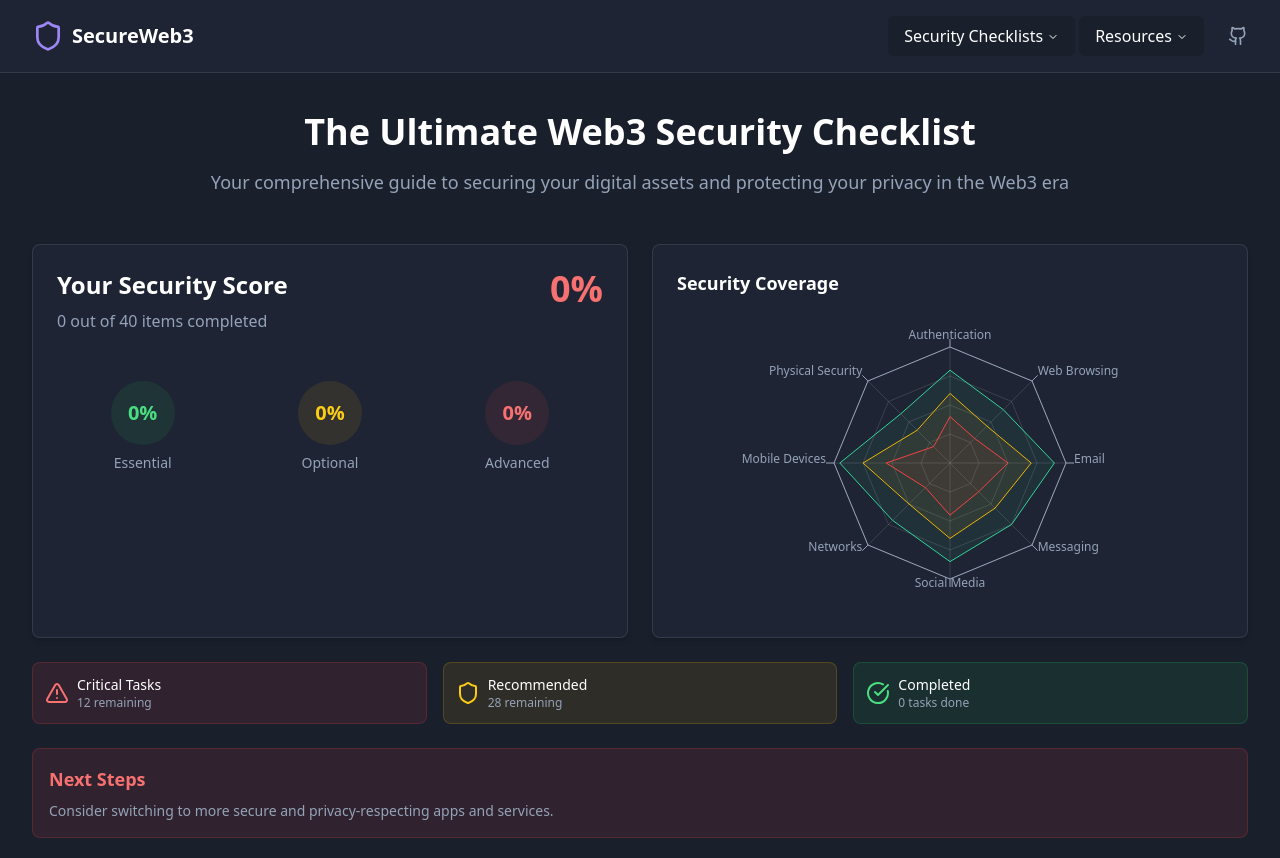
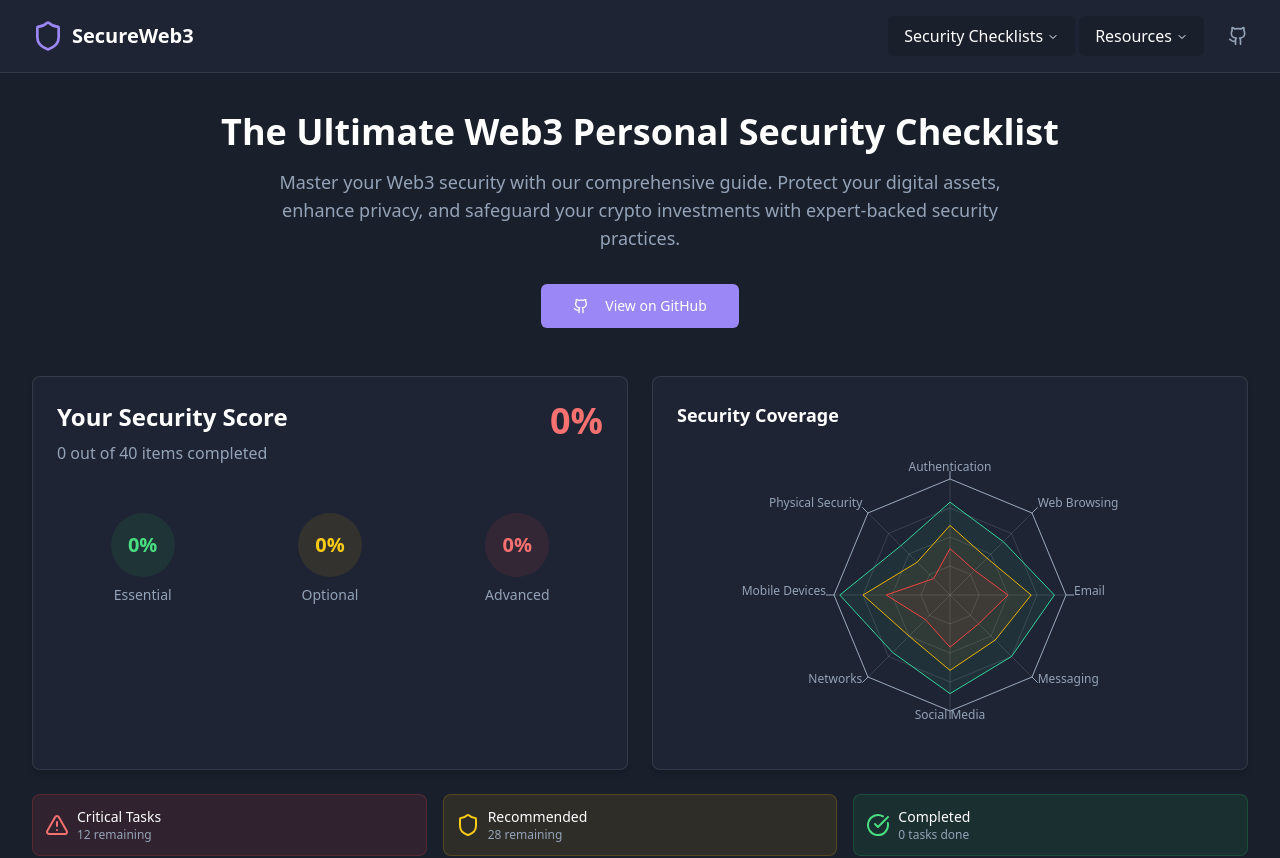
Before and after one commit to Raiders0786/digibastion, a React (Vite) app: page / in a window 1280 px wide. Shown: the top 858 px of the page. Built offline with nearby package versions, Linux system fonts and the light colour scheme.

Commit message:
Improve landing page SEO
Update landing page title and description for better SEO. Add a GitHub view CTA button.  Improve SEO for headings and add meta descriptions.

```diff
--- a/index.html
+++ b/index.html
@@ -4,10 +4,10 @@
   <head>
     <meta charset="UTF-8" />
     <meta name="viewport" content="width=device-width, initial-scale=1.0" />
-    <title>SecureQuest - Web3 Security Checklist & Guides</title>
-    <meta name="description" content="Comprehensive security guides, checklists, and best practices for Web3. Learn about wallet security, privacy protection, and blockchain safety." />
-    <meta name="keywords" content="Web3 security, blockchain security, crypto wallet protection, DeFi safety, NFT security, cryptocurrency privacy, Web3 privacy, blockchain privacy, crypto OPSEC" />
-    <meta name="author" content="SecureQuest" />
+    <title>The Ultimate Web3 Personal Security Checklist | Secure Your Digital Assets</title>
+    <meta name="description" content="Comprehensive Web3 personal security checklist and guide. Learn how to protect your crypto assets, enhance privacy, and implement best security practices for Web3. Built by the Raiders community." />
+    <meta name="keywords" content="Web3 security, personal security checklist, crypto security, blockchain security, digital asset protection, cryptocurrency privacy, Web3 privacy, blockchain security checklist, crypto OPSEC, personal security guide" />
+    <meta name="author" content="Raiders" />
     <meta name="robots" content="index, follow" />
     <meta name="language" content="English" />
 
@@ -17,18 +17,18 @@
     <!-- Open Graph / Facebook -->
     <meta property="og:type" content="website" />
     <meta property="og:url" content="https://securequest-checklist.com" />
-    <meta property="og:title" content="SecureQuest - Web3 Security Checklist & Guides" />
-    <meta property="og:description" content="Comprehensive security guides, checklists, and best practices for Web3. Learn about wallet security, privacy protection, and blockchain safety." />
+    <meta property="og:title" content="The Ultimate Web3 Personal Security Checklist | Secure Your Digital Assets" />
+    <meta property="og:description" content="Master Web3 security with our comprehensive personal security checklist. Protect your crypto assets and enhance privacy with expert-backed security practices." />
     <meta property="og:image" id="og-image" content="/og-image.png" />
-    <meta property="og:site_name" content="SecureQuest" />
+    <meta property="og:site_name" content="Web3 Security Checklist" />
 
     <!-- Twitter -->
     <meta name="twitter:card" content="summary_large_image" />
-    <meta name="twitter:site" content="@securequest" />
-    <meta name="twitter:creator" content="@securequest" />
+    <meta name="twitter:site" content="@__Raiders" />
+    <meta name="twitter:creator" content="@__Raiders" />
     <meta name="twitter:url" content="https://securequest-checklist.com" />
-    <meta name="twitter:title" content="SecureQuest - Web3 Security Checklist & Guides" />
-    <meta name="twitter:description" content="Comprehensive security guides, checklists, and best practices for Web3. Learn about wallet security, privacy protection, and blockchain safety." />
+    <meta name="twitter:title" content="The Ultimate Web3 Personal Security Checklist | Secure Your Digital Assets" />
+    <meta name="twitter:description" content="Master Web3 security with our comprehensive personal security checklist. Protect your crypto assets and enhance privacy with expert-backed security practices." />
     <meta name="twitter:image" content="/og-image.png" />
 
     <!-- Favicon -->
--- a/src/pages/Index.tsx
+++ b/src/pages/Index.tsx
@@ -5,6 +5,8 @@ import { useSecurityState } from '../hooks/useSecurityState';
 import { SecurityCard } from '../components/SecurityCard';
 import { SecurityScore } from '../components/SecurityScore';
 import { Navbar } from '../components/Navbar';
+import { Github } from 'lucide-react';
+import { Button } from '@/components/ui/button';
 
 const Index = () => {
   const { categories, toggleItem, getCategoryScore, getOverallScore, getStats } = useSecurityState();
@@ -35,11 +37,25 @@ const Index = () => {
         <div className="max-w-7xl mx-auto">
           <div className="text-center mb-12 animate-fade-in">
             <h1 className="text-4xl font-bold text-foreground mb-4">
-              The Ultimate Web3 Security Checklist
+              The Ultimate Web3 Personal Security Checklist
             </h1>
-            <p className="text-lg text-foreground-secondary">
-              Your comprehensive guide to securing your digital assets and protecting your privacy in the Web3 era
+            <p className="text-lg text-foreground-secondary max-w-3xl mx-auto mb-8">
+              Master your Web3 security with our comprehensive guide. Protect your digital assets, enhance privacy,
+              and safeguard your crypto investments with expert-backed security practices.
             </p>
+            <a
+              href="https://github.com/yourusername/web3-security-checklist"
+              target="_blank"
+              rel="noopener noreferrer"
+            >
+              <Button
+                size="lg"
+                className="bg-primary hover:bg-primary/90"
+              >
+                <Github className="mr-2 h-5 w-5" />
+                View on GitHub
+              </Button>
+            </a>
           </div>
 
           <SecurityScore score={getOverallScore()} stats={getStats()} />
```
